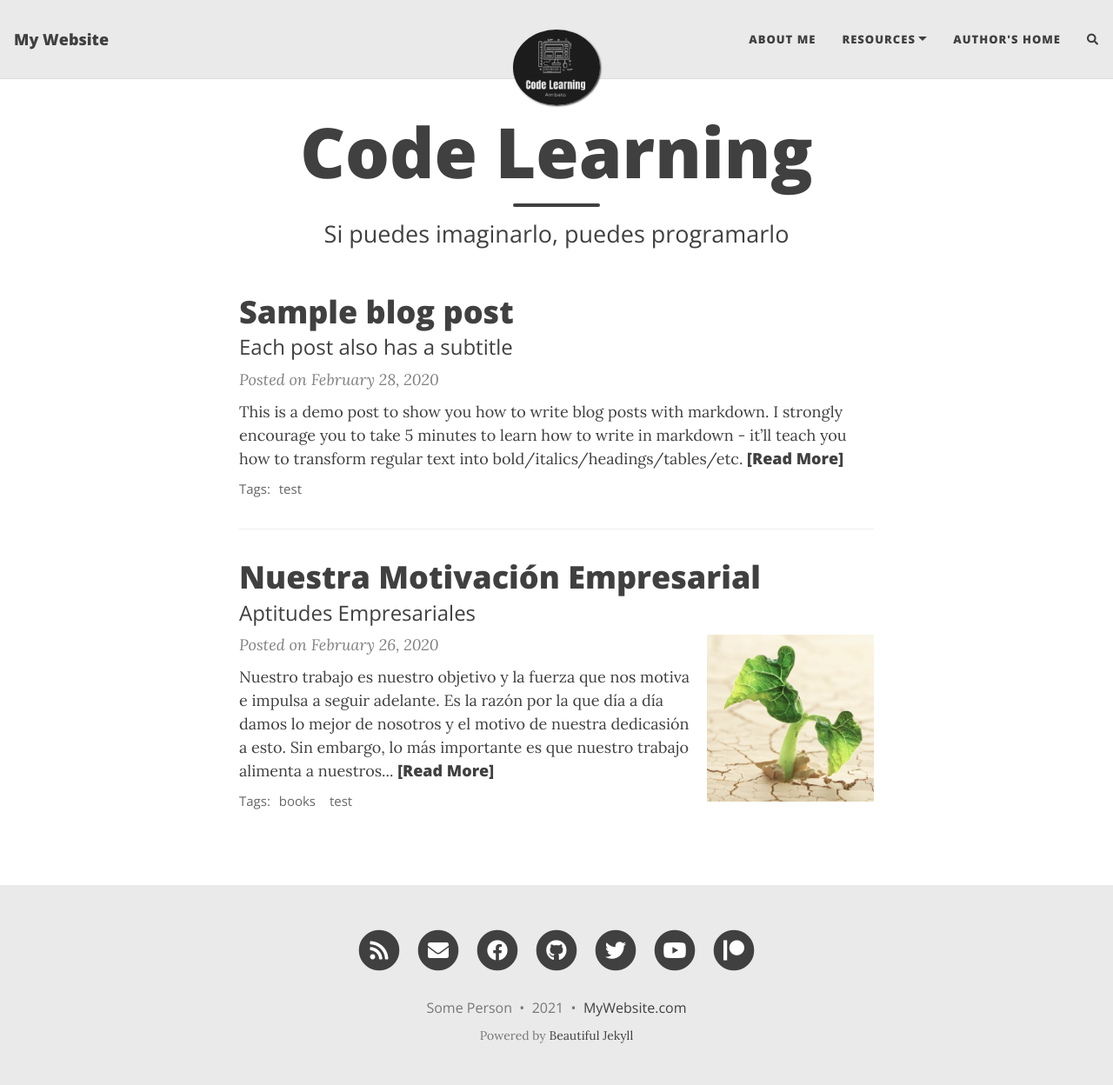
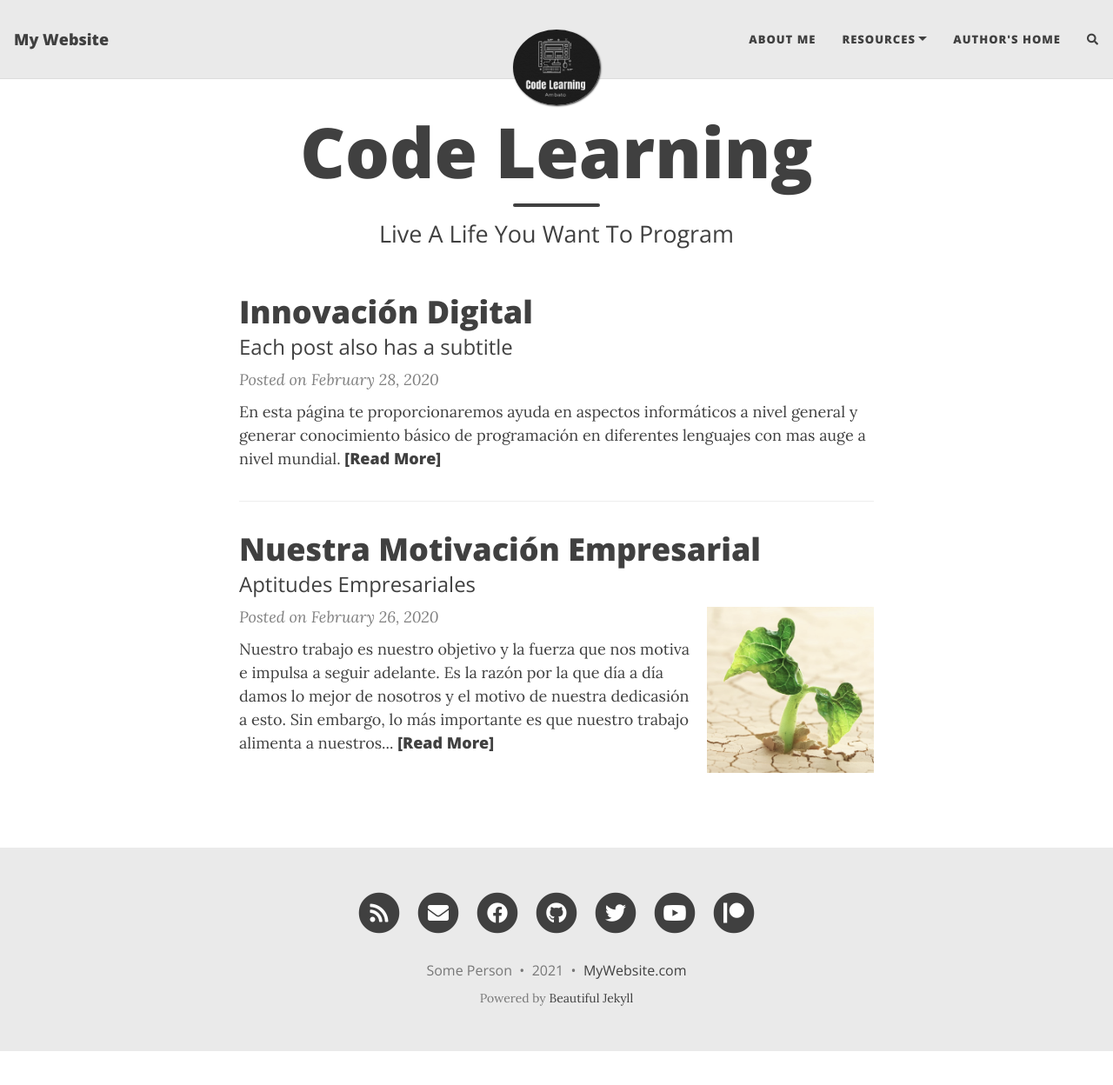
Before and after one commit to o-solis/o-solis.github.io, a Jekyll site: the page built from index.html, in a window 1280 px wide and 1252 px high. Shown: the top 1248 px of the window at 87% size. Built offline with Jekyll 4.4.1, drawn with Linux system fonts in a browser that asks for light colours; nearby versions of some CDN libraries; the list of posts is cut into pages by our own code; comment, search, counter and statistics services are not loaded.

Commit message:
actualización 2
actualizando datos...

```diff
--- a/_posts/2020-02-26-flake-it-till-you-make-it.md
+++ b/_posts/2020-02-26-flake-it-till-you-make-it.md
@@ -5,7 +5,6 @@ subtitle: Aptitudes Empresariales
 cover-img: /assets/img/path.jpg
 thumbnail-img: /assets/img/thumb.png
 share-img: /assets/img/path.jpg
-tags: [books, test]
 ---
 
 Nuestro trabajo es nuestro objetivo y la fuerza que nos motiva e impulsa a seguir adelante. Es la razón por la que día a día damos lo mejor de nosotros y el motivo de nuestra dedicasión a esto. Sin embargo, lo más importante es que nuestro trabajo alimenta a nuestros clientes a conseguir cosas más grandes y mejores con cada nuevo desafío que se les puede presentar.
--- a/_posts/2020-02-28-test-markdown.md
+++ b/_posts/2020-02-28-test-markdown.md
@@ -1,14 +1,13 @@
 ---
 layout: post
-title: Sample blog post
+title: Innovación Digital
 subtitle: Each post also has a subtitle
 gh-repo: daattali/beautiful-jekyll
 gh-badge: [star, fork, follow]
-tags: [test]
 comments: true
 ---
 
-This is a demo post to show you how to write blog posts with markdown.  I strongly encourage you to [take 5 minutes to learn how to write in markdown](https://markdowntutorial.com/) - it'll teach you how to transform regular text into bold/italics/headings/tables/etc.
+En esta página te proporcionaremos ayuda en aspectos informáticos a nivel general y generar conocimiento básico de programación en diferentes lenguajes con mas auge a nivel mundial.
 
 **Here is some bold text**
 
--- a/index.html
+++ b/index.html
@@ -1,5 +1,5 @@
 ---
 layout: home
 title: Code Learning
-subtitle: 'Si puedes imaginarlo, puedes programarlo'
+subtitle: Live A Life You Want To Program
 ---
```
